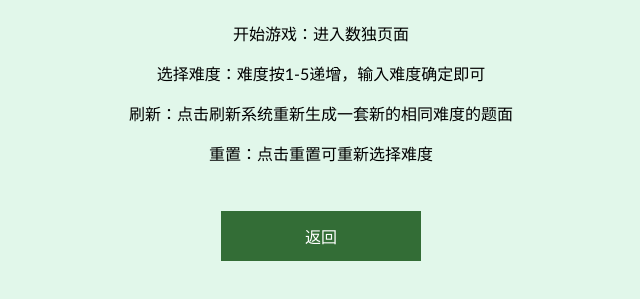
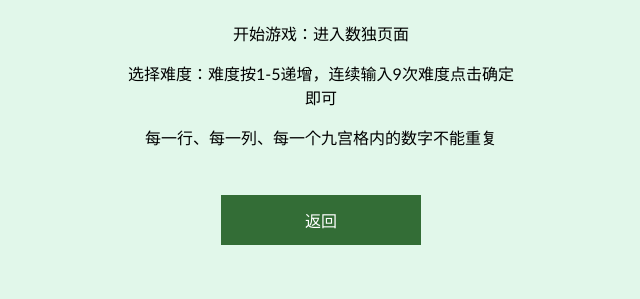
Before and after one commit to qxt0320/sudoku, a plain HTML site: page 数独规则.html in a window 1280 px wide. Shown: the part 79-378 px from the top of the page, without its empty margins (319-959 px from the left). Drawn offline with Linux system fonts and the light colour scheme.

Commit message:
modify sukodu rules

```diff
--- a/数独规则.html
+++ b/数独规则.html
@@ -36,9 +36,8 @@
   <div class="container">
   <h1>数独规则</h1>
   <p>开始游戏：进入数独页面</p>
-  <p>选择难度：难度按1-5递增，输入难度确定即可</p>
-  <p>刷新：点击刷新系统重新生成一套新的相同难度的题面</p>
-  <p>重置：点击重置可重新选择难度</p>
+  <p>选择难度：难度按1-5递增，连续输入9次难度点击确定即可</p>
+  <p>每一行、每一列、每一个九宫格内的数字不能重复</p>
   <button onclick="window.location.href='index.html'">返回</button>
   <script src="soduku.js"></script>
   </div>
```
